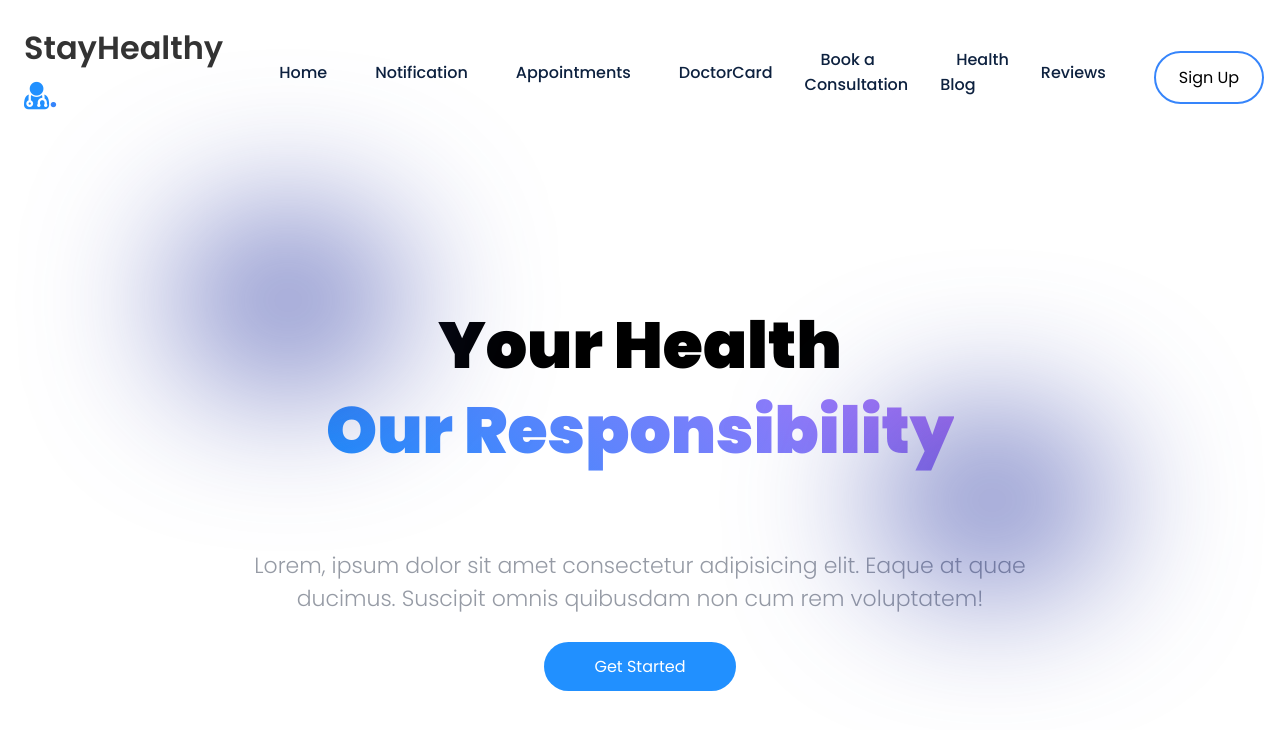
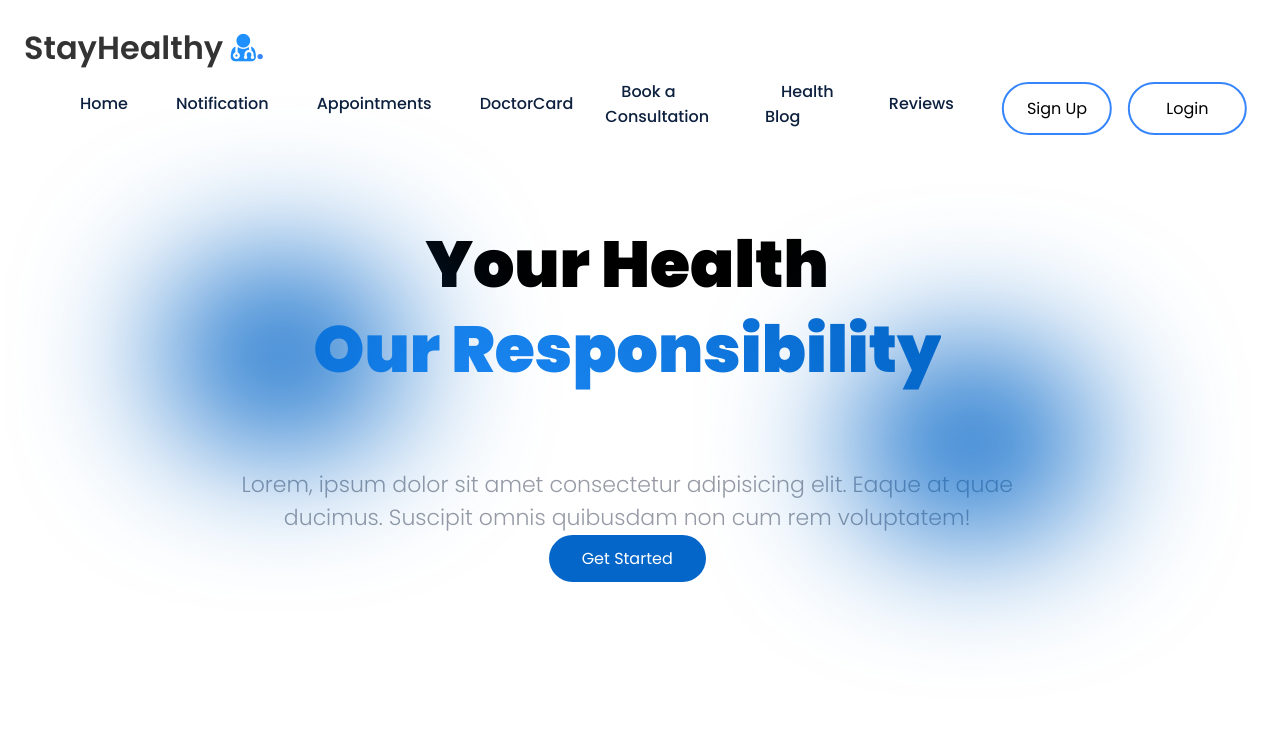
Before and after one commit to cyber-darl/blank-react, a React (Create React App) app: page / in a window 1280 px wide. Shown: the top 730 px of the page. Built offline with nearby package versions, Linux system fonts and the light colour scheme.

Commit message:
blue design

```diff
--- a/package.json
+++ b/package.json
@@ -6,6 +6,7 @@
     "@testing-library/jest-dom": "^5.17.0",
     "@testing-library/react": "^13.4.0",
     "@testing-library/user-event": "^13.5.0",
+    "aos": "^2.3.4",
     "react": "^18.3.1",
     "react-dom": "^18.3.1",
     "react-router-dom": "^6.24.1",
--- a/src/App.js
+++ b/src/App.js
@@ -10,7 +10,7 @@ import Login from './Components/Login/Login';
 import Navbar from './Components/Navbar/Navbar';
 import Landing_Page from './Components/Landing_Page/Landing_Page';
 import Notification from './Components/Notification/Notification';
-
+import DoctorCard from './Components/DoctorCard/DoctorCard';
 import BookingConsultation from './Components/BookingConsultation';
 
 // Function component for the main App
@@ -23,16 +23,15 @@ function App() {
         <BrowserRouter>
           {/* Display the Navbar component */}
 
-
           {/* Set up the Routes for different pages */}
   <Routes>
       {/* Define individual Route components for different pages */}
-                <Route path="/" element={<Landing_Page/>}/>
+                <Route path="/" element={<Landing_Page/>}/> {/* App renders path ="/" as the home page*/}
                 <Route path ="/Sign_Up" element={<Sign_Up/>} />
                 <Route path ="/Login" element={<Login/>} />
                 <Route path ="/Navbar" element={<Navbar/>} />
                  <Route path ="/Notification" element={<Notification/>} />
-
+                 <Route path ="/DoctorCard" element={<DoctorCard/>} />
 
                    <Route path="/booking-consultation" element={<BookingConsultation />} />
               </Routes>
--- a/src/Components/BookingConsultation.js
+++ b/src/Components/BookingConsultation.js
@@ -1,6 +1,7 @@
 import React, { useEffect, useState } from 'react';
 import './InstantConsultationBooking/InstantConsultation.css';
 import { useNavigate, useSearchParams } from 'react-router-dom';
+import Navbar from './Navbar/Navbar'; //Importing the navigation bar component
 import FindDoctorSearch from './FindDoctorSearch/FindDoctorSearch';
 import DoctorCard from './DoctorCard/DoctorCard';
 
@@ -59,7 +60,9 @@ const BookingConsultation = () => {
     }, [searchParams])
 
     return (
+
         <center>
+            <Navbar/>
             <div  className="searchpage-container">
             <FindDoctorSearch onSearch={handleSearch} />
             <div className="search-results-container">
@@ -82,4 +85,4 @@ const BookingConsultation = () => {
     )
 }
 
-export default  BookingConsultation
+export default  BookingConsultation;
--- a/src/Components/Landing_Page/LandingPage.css
+++ b/src/Components/Landing_Page/LandingPage.css
@@ -3,9 +3,19 @@
     font-family: "Poppins", sans-serif;
     box-sizing: border-box;
 }
+body{
+    width: 98vw;
+}
+.cool{
+background-color: aqua;
+height: 200px;
+width: 200px;
+
+}
+
 .hero-section {
     height: 100vh;
-    padding-top: 15rem;
+    padding-top: 0rem;
     background-color: transparent;
     z-index: -1;
 }
@@ -20,7 +30,7 @@
     font-weight: 900;
 }
 .text-gradient {
-    background: linear-gradient(45deg,#2190FF 2.34%,#b673f8 100.78%);
+    background: linear-gradient(45deg,#2190FF 2.34%,#0466c8 100.78%);
     -webkit-background-clip: text;
     background-clip: text;
     -webkit-text-fill-color: transparent;
@@ -36,7 +46,7 @@
 .hero-section .button {
     padding: 0.7rem 2rem;
     border-radius: 25px;
-    background-color: #2190FF;
+    background-color: #0466c8;
     color: #fff;
     border: 1px solid transparent;
     width: 15%;
@@ -152,7 +162,7 @@ li {
 }
 
 .blue {
-    background-color: #2937a392;
+    background-color: #0466c8;
     position: absolute;
     top:0;
     left: 0;
@@ -164,7 +174,7 @@ li {
     animation: blobani 8s infinite ease;
 }
 .blue1 {
-    background-color: #2937a392;
+    background-color: #0466c8;
     position: absolute;
     top:0;
     left: 0;
--- a/src/Components/Landing_Page/Landing_Page.js
+++ b/src/Components/Landing_Page/Landing_Page.js
@@ -1,16 +1,21 @@
-import React from "react"; // Importing the necessary modules from React library
+import React,{useEffect} from "react"; // Importing the necessary modules from React library
+import AOS from 'aos'; //Import script from animate on scroll css library
+import 'aos/dist/aos.css'; //Import styles from animate on scroll css library
 import { Link } from "react-router-dom"; // Importing the Link component from react-router-dom library
-import Navbar from '../Navbar/Navbar';
+import Navbar from '../Navbar/Navbar'; //Importing the navigation bar component
 import "./LandingPage.css"; // Importing the CSS styles for the Landing_Page component
 
 // Defining the Function component Landing_Page
 const Landing_Page = () => {
+  useEffect(() => {
+    AOS.init();
+  }, [])
+
   return (
     <section className="hero-section"> {/* Creating a section with class name 'hero-section' */}
-    <Navbar/>
+   <Navbar/>
       <div>
-        <div data-aos="fade-up" className="flex-hero"> {/* Creating a div with data-aos attribute and class name 'flex-hero' */}
-
+        <div data-aos="fade-up" className="flex-hero"> {/* Creating a div with data-aos attribute(from Animate On Scroll CSS Library) and class name 'flex-hero' */}
             <h1>
               Your Health<br/>
 
@@ -19,22 +24,23 @@ const Landing_Page = () => {
                 Our Responsibility
               </span>
             </h1>
-              <div class="blob-cont"> {/* Creating a div with class name 'blob-cont' */}
-                  <div class="blue blob"></div> {/* Creating a blue blob inside the 'blob-cont' div */}
+
+              <div className="blob-cont"> {/* Creating a div with class name 'blob-cont' */}
+                  <div className="blue blob"></div> {/* Creating a blue blob inside the 'blob-cont' div */}
               </div>
-              <div class="blob-cont"> {/* Creating another div with class name 'blob-cont' */}
-                  <div class="blue1 blob"></div> {/* Creating a different blue blob inside the second 'blob-cont' div */}
+              <div className="blob-cont"> {/* Creating another div with class name 'blob-cont' */}
+                  <div className="blue1 blob"></div> {/* Creating a different blue blob inside the second 'blob-cont' div */}
               </div>
             <h4>
               Lorem, ipsum dolor sit amet consectetur adipisicing elit. Eaque at quae ducimus. Suscipit omnis quibusdam non cum rem voluptatem!
             </h4>
             <a href="#services"> {/* Creating a hyperlink to jump to the 'services' section */}
-              <button class="button">Get Started</button> {/* Creating a button with class name 'button' */}
+              <Link  className="button" to="/Sign_Up">Get Started</Link>{/* Creating a link with class name 'button to signup page' */}
             </a>
         </div>
       </div>
     </section>
   );
 };
-
+<script src="https://unpkg.com/aos@2.3.1/dist/aos.js"></script>
 export default Landing_Page; // Exporting the Landing_Page component to be used in other parts of the application
--- a/src/Components/Navbar/Navbar.css
+++ b/src/Components/Navbar/Navbar.css
@@ -1,12 +1,13 @@
 /** Header - Navbar */
 nav {
     padding: 1.5rem;
-    position: fixed;
+    position: relative;
     top: 0%;
     left: 50%;
     transform: translateX(-50%);
     width: 100%;
     display: flex;
+    flex-wrap: wrap;
     align-items: center;
     justify-content: space-between;
     background-color: #fff;
--- a/src/Components/Navbar/Navbar.js
+++ b/src/Components/Navbar/Navbar.js
@@ -67,7 +67,7 @@ const Navbar = () => {
           <Link to="/search/doctors">Appointments</Link>
         </li>
          <li className="link">
-          <Link to="/doctor-card">DoctorCard</Link>
+          <Link to="/DoctorCard">DoctorCard</Link>
         </li>
           <li className="link">
           <Link to="/booking-consultation">Book a Consultation</Link>
```
Also changed, not shown: 2 other files (tests, documents, lock files or other folders).
